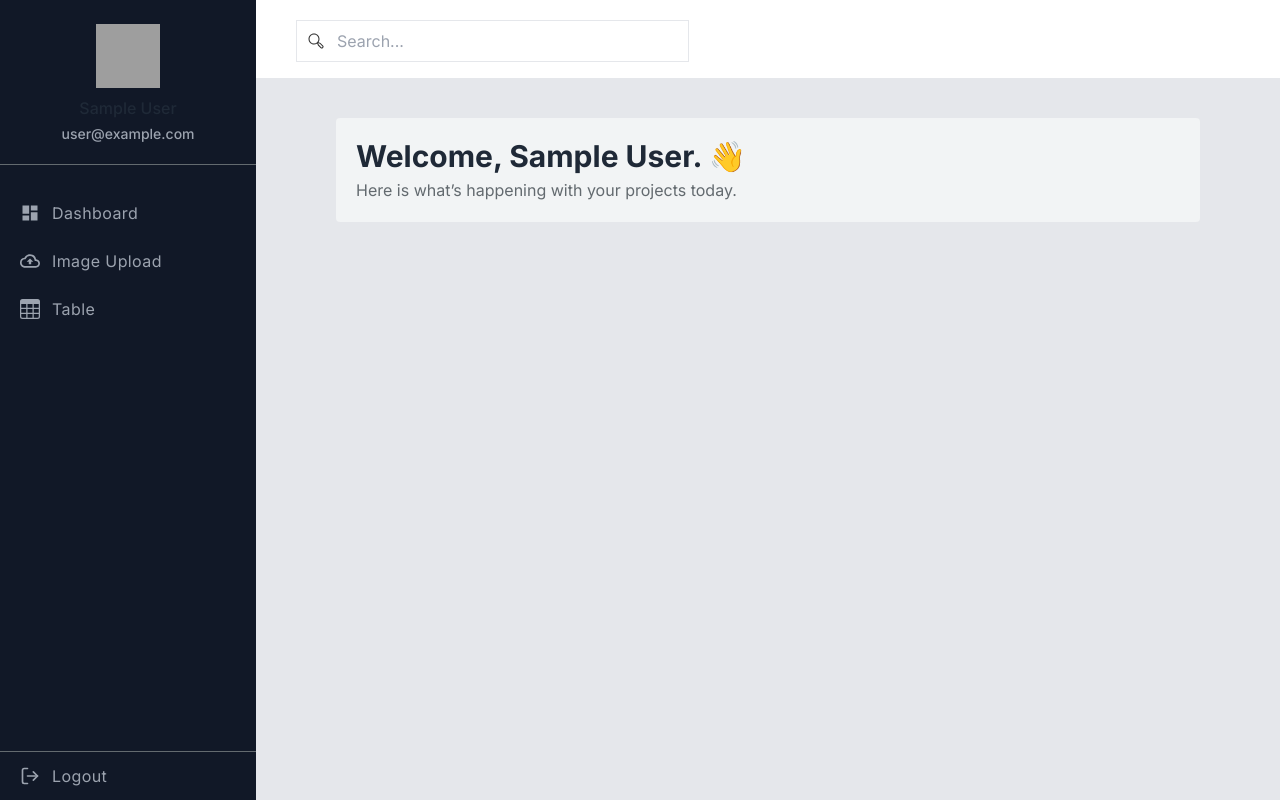
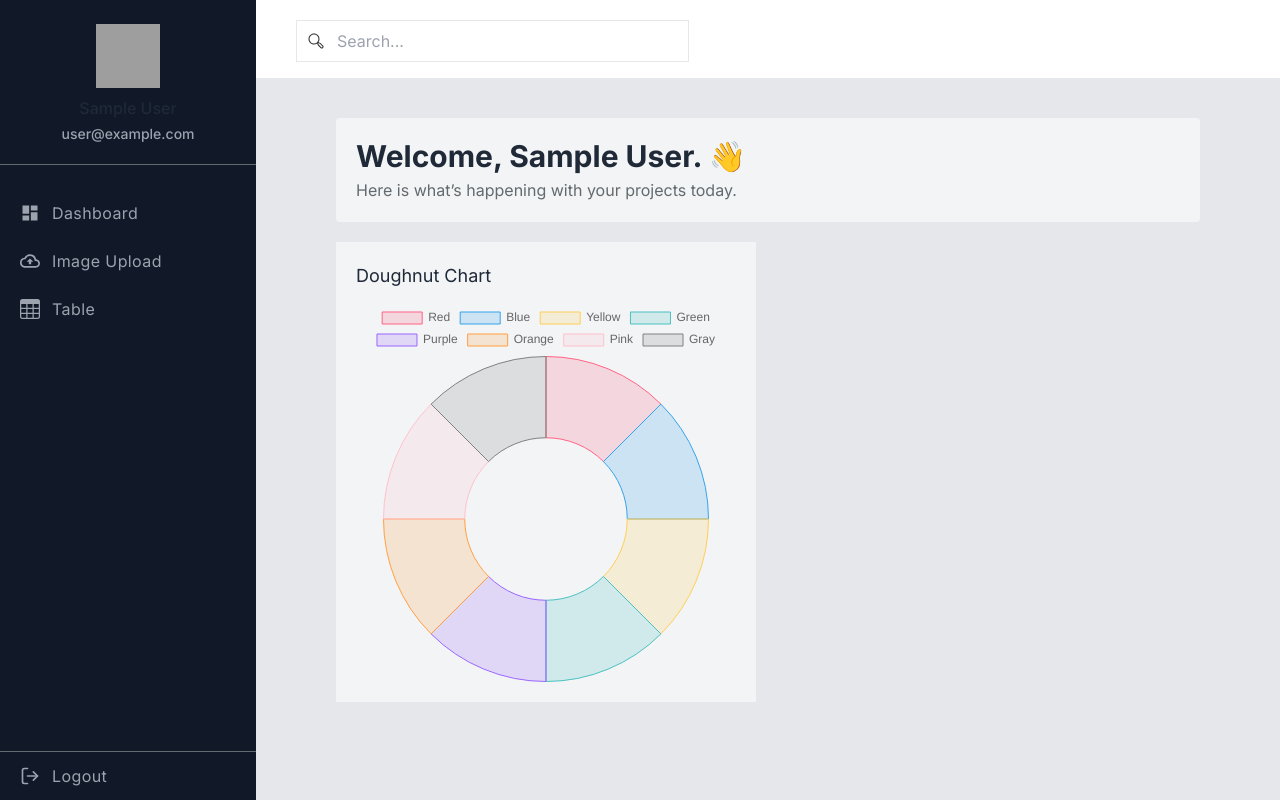
Before and after one commit to nwebpro/aide, a React (Create React App) app: page /dashboard in a window 1280 px wide. Built offline with nearby package versions, Linux system fonts and the light colour scheme; no server answers; sample sign-in values are in the browser's storage; grey boxes are pictures that could not be loaded.

Commit message:
doughnut chart added

```diff
--- a/package.json
+++ b/package.json
@@ -6,9 +6,11 @@
     "@testing-library/jest-dom": "^5.14.1",
     "@testing-library/react": "^13.0.0",
     "@testing-library/user-event": "^13.2.1",
+    "chart.js": "^4.1.1",
     "daisyui": "^2.45.0",
     "firebase": "^9.15.0",
     "react": "^18.2.0",
+    "react-chartjs-2": "^5.0.1",
     "react-dom": "^18.2.0",
     "react-hook-form": "^7.41.0",
     "react-icons": "^4.7.1",
--- a/src/Pages/Dashboard/Dashboard/Dashboard.jsx
+++ b/src/Pages/Dashboard/Dashboard/Dashboard.jsx
@@ -1,10 +1,12 @@
 import React from 'react';
+import DoughnutChart from '../DoughnutChart/DoughnutChart';
 import WelcomeMessage from '../WelcomeMessage/WelcomeMessage';
 
 const Dashboard = () => {
     return (
         <main>
             <WelcomeMessage />
+            <DoughnutChart />
         </main>
     );
 };
--- /dev/null
+++ b/src/Pages/Dashboard/DoughnutChart/DoughnutChart.jsx
@@ -0,0 +1,50 @@
+import React from 'react';
+import { Chart as ChartJS, ArcElement, Tooltip, Legend } from 'chart.js';
+import { Doughnut } from 'react-chartjs-2';
+
+ChartJS.register(ArcElement, Tooltip, Legend);
+
+const data = {
+    labels: ['Red', 'Blue', 'Yellow', 'Green', 'Purple', 'Orange', 'Pink', 'Gray'],
+    datasets: [
+      {
+        label: '# of Votes',
+        data: [12.5, 12.5, 12.5, 12.5, 12.5, 12.5, 12.5, 12.5],
+        backgroundColor: [
+          'rgba(255, 99, 132, 0.2)',
+          'rgba(54, 162, 235, 0.2)',
+          'rgba(255, 206, 86, 0.2)',
+          'rgba(75, 192, 192, 0.2)',
+          'rgba(153, 102, 255, 0.2)',
+          'rgba(255, 159, 64, 0.2)',
+          'rgba(255,192,203,0.2)',
+          'rgba(128,128,128,0.2)'
+        ],
+        borderColor: [
+          'rgba(255, 99, 132, 1)',
+          'rgba(54, 162, 235, 1)',
+          'rgba(255, 206, 86, 1)',
+          'rgba(75, 192, 192, 1)',
+          'rgba(153, 102, 255, 1)',
+          'rgba(255, 159, 64, 1)',
+          'rgba(255,192,203,1)',
+          'rgba(128,128,128,1)'
+        ],
+        borderWidth: 1,
+      },
+    ],
+  };
+
+const DoughnutChart = () => {
+    return (
+        <div className='grid grid-cols-12 gap-6'>
+            <div className='bg-theme-secondary flex flex-col col-span-full sm:col-span-6 xl:col-span-6 p-5'>
+                <h2 className='text-lg mb-3'>Doughnut Chart</h2>
+                <Doughnut data={data} />
+            </div>
+        </div>
+
+    );
+};
+
+export default DoughnutChart;
--- a/src/Pages/Dashboard/WelcomeMessage/WelcomeMessage.jsx
+++ b/src/Pages/Dashboard/WelcomeMessage/WelcomeMessage.jsx
@@ -4,7 +4,7 @@ import { AuthContext } from '../../../Context/AuthProvider';
 const WelcomeMessage = () => {
     const { user } = useContext(AuthContext)
     return (
-        <section className='bg-theme-secondary py-5 px-5 rounded' data-aos='fade-up' data-aos-duration='1000'>
+        <section className='bg-theme-secondary py-5 px-5 rounded mb-5'>
             <h3 className='text-lg md:text-2xl lg:text-3xl font-bold mb-1'>Welcome, { user?.displayName }. 👋</h3>
             <p className='text-base text-theme-body'>Here is what’s happening with your projects today.</p>
         </section>
```
Also changed, not shown: 1 other file (tests, documents, lock files or other folders).
